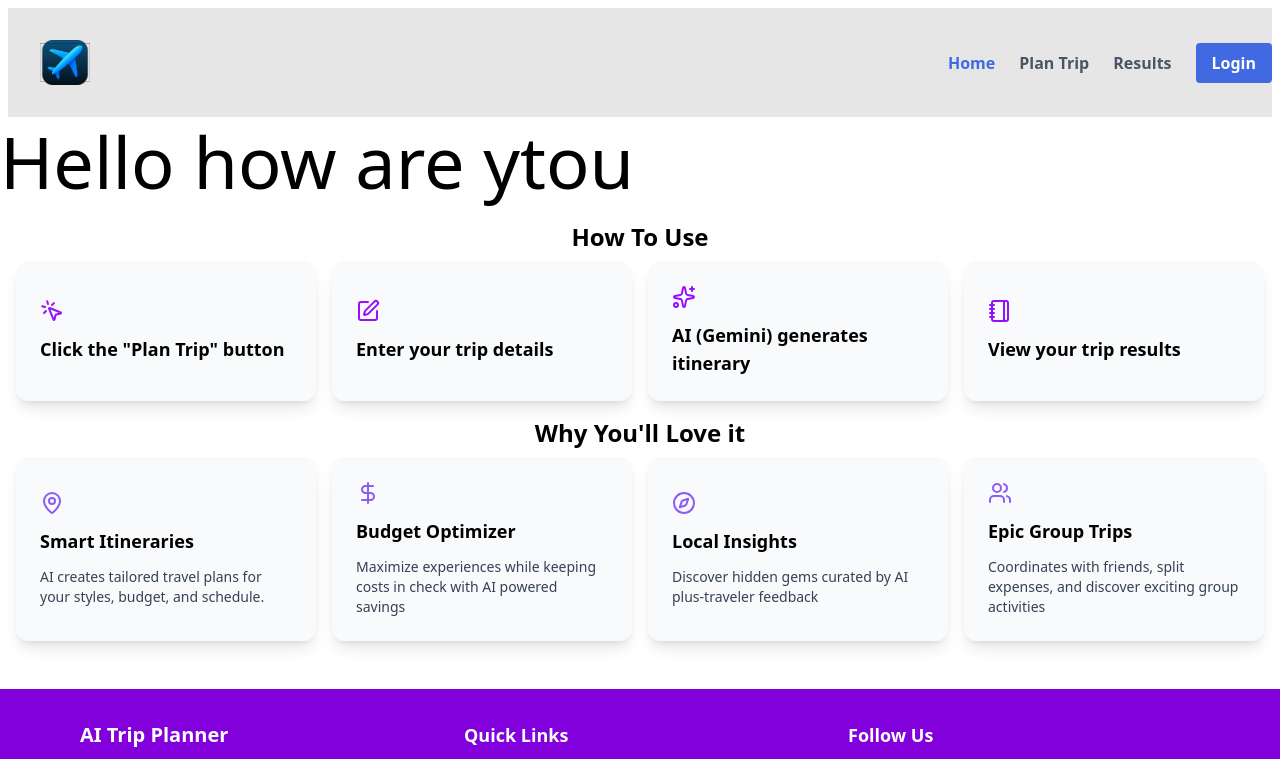
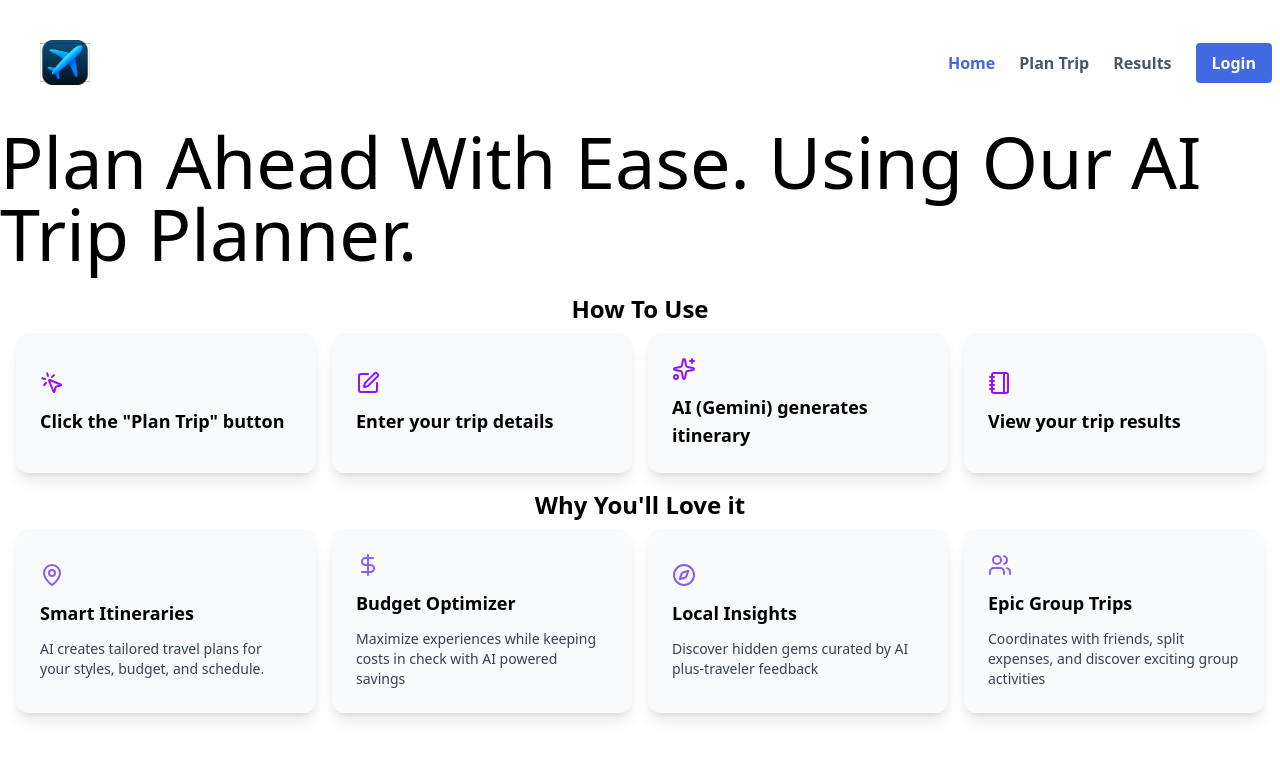
Before and after one commit to AbdulAdnan7/AIPlanner, a React (Vite) app in the folder Frontend/: page / in a window 1280 px wide. Shown: the top 759 px of the page. Built offline with nearby package versions, Linux system fonts and the light colour scheme.

Commit message:
Adding Improvements to Hero Section

```diff
--- a/Frontend/src/components/HeroSection.jsx
+++ b/Frontend/src/components/HeroSection.jsx
@@ -16,7 +16,8 @@
     <>
      <section className='max-w-full h-full'>
      <div className='min-h-full text-7xl'>
-      Hello how are ytou
+        Plan Ahead With Ease.
+           Using Our AI Trip Planner.
      </div>
      </section>
     </>
--- a/Frontend/src/components/Navbar.jsx
+++ b/Frontend/src/components/Navbar.jsx
@@ -1,12 +1,11 @@
 import React from 'react';
 import Logo from '../../public/Logo.png'
 import { NavLink } from 'react-router-dom';
-import { AiFillHome, AiOutlineUser } from 'react-icons/ai';
-import { FaPlaneDeparture } from 'react-icons/fa';
+
 
 const Navbar = () => {
   return (
-  <nav className='flex items-center justify-between bg-[rgb(230,230,230)] m-2'>
+  <nav className='flex items-center justify-between  m-2'>
 
    <div className='flex'>
     <NavLink to={'/'}>
@@ -17,7 +16,7 @@
     alt="Logo" />
     </NavLink>
    </div>
- <div className='flex items-center gap-6'>
+ <div className='items-center gap-6 hidden md:flex'>
   <NavLink
     to='/'
     className={({ isActive }) =>
```
